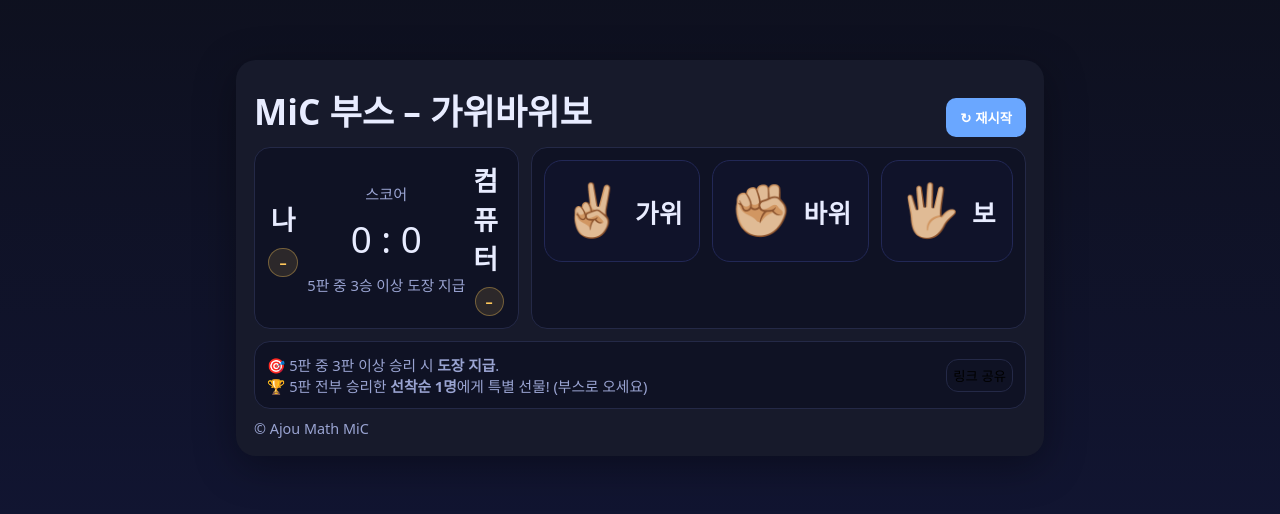
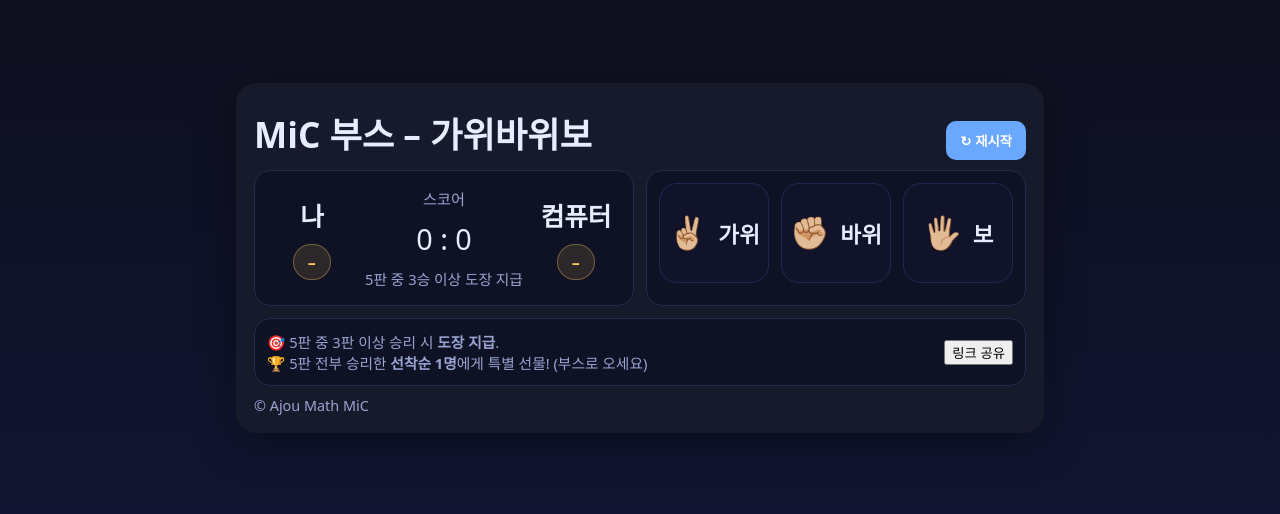
Before and after one commit to math-MiC/RPS, a plain HTML site: page index.html in a window 1280 px wide. Shown: the part 142-656 px from the top of the page. Drawn offline with Linux system fonts and the light colour scheme.

Commit message:
Update index.html

```diff
--- a/index.html
+++ b/index.html
@@ -35,10 +35,10 @@
     @media (min-width:720px){ .grid-2{grid-template-columns:1fr 1fr} }
     .box{background:#0f1224; border:1px solid #242947; border-radius:16px; padding:12px}
     .score{display:grid; grid-template-columns:1fr auto 1fr; align-items:center; gap:8px}
-    .score h2{margin:0; font-size:clamp(1.1rem,1.2rem + .6vw,1.8rem)}
+    .score h2{margin:0; font-size:1.6rem}
     .badge{
-      padding:4px 10px; border-radius:999px; font-weight:700;
-      font-size:.9rem; letter-spacing:.02em; white-space:nowrap;
+      padding:6px 14px; border-radius:999px; font-weight:700;
+      font-size:1rem; letter-spacing:.02em; white-space:nowrap;
     }
     .b-win{background:rgba(91,227,106,.12); color:var(--win); border:1px solid rgba(91,227,106,.35)}
     .b-lose{background:rgba(255,107,107,.12); color:var(--lose); border:1px solid rgba(255,107,107,.35)}
@@ -47,21 +47,20 @@
     .choices{display:grid; grid-template-columns:repeat(3,1fr); gap:12px}
     button.choice{
       appearance:none; outline:0; border:0;
-      padding:20px 16px; border-radius:18px;
+      height:100px;                       /* 높이 고정 */
+      border-radius:18px;
       background:#10132a; color:var(--ink);
       border:1px solid #222856;
-      font-size: clamp(1.05rem, 1.4vw + .9rem, 1.6rem);
+      font-size:1.4rem;
       font-weight:800; letter-spacing:.02em;
-      display:flex; flex-direction:row; align-items:center; justify-content:center; gap:10px;
-      min-height:80px;
+      display:flex; align-items:center; justify-content:center; gap:10px;
       transition:transform .06s ease, box-shadow .12s ease;
       white-space:nowrap;
     }
     button.choice:active{transform:scale(.98)}
-    .emo{font-size: clamp(2rem, 6vw, 3.2rem)}
+    .emo{font-size:2rem;}
 
     .panel{display:flex; gap:8px; flex-wrap:wrap; align-items:center}
-    .seg{background:#0f1224; border:1px solid #242947; border-radius:12px; padding:6px}
     #reset{
       background:var(--pri); color:#fff; border:none;
       font-weight:700; border-radius:10px; padding:10px 14px;
@@ -72,10 +71,9 @@
 
     .result{margin-top:10px; text-align:center; font-weight:900; letter-spacing:.02em}
     .r-win{color:var(--win)} .r-lose{color:var(--lose)} .r-draw{color:var(--draw)}
-    .big{font-size: clamp(1.3rem, 1.6rem + 1vw, 2.3rem)}
+    .big{font-size:1.8rem}
     .hint{font-size:.92rem; color:var(--sub)}
     .foot{display:flex; justify-content:space-between; gap:8px; flex-wrap:wrap; color:var(--sub); font-size:.9rem}
-    .qr{opacity:.9}
     .hidden{display:none}
   </style>
 </head>
```
